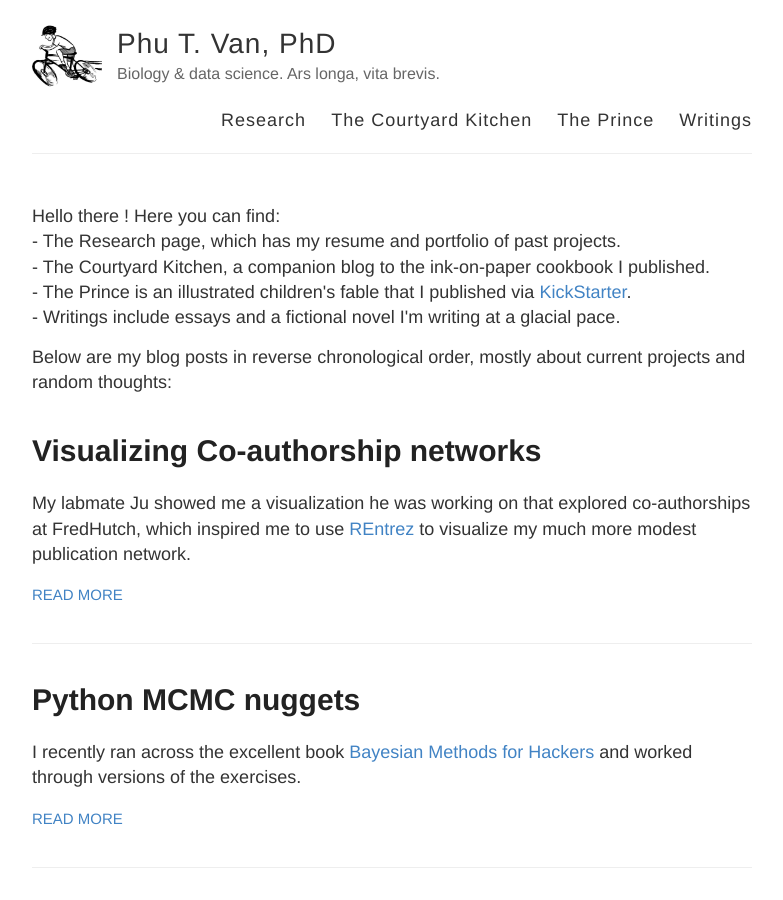
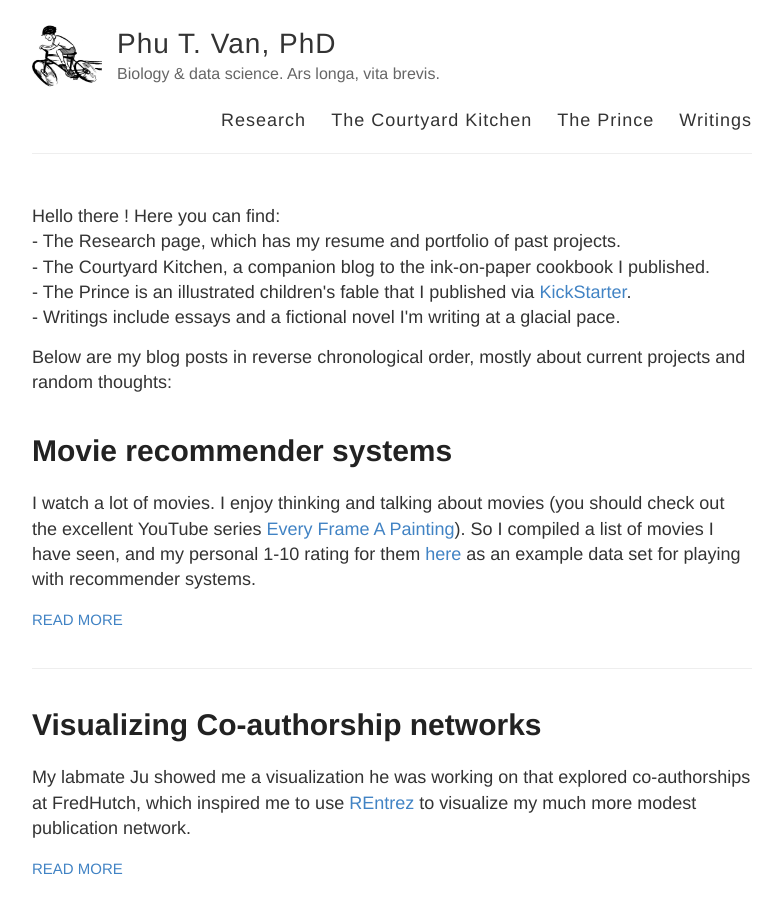
Before and after one commit to ptvan/ptvan.github.io, a Jekyll site: the page built from index.html, in a window 1280 px wide and 900 px high. Shown: the whole window, without its empty margins (248-1031 px from the left). Built offline with Jekyll 4.4.1, drawn with Linux system fonts in a browser that asks for light colours.

Commit message:
added movie recommender blog post

```diff
--- /dev/null
+++ b/_posts/2019-10-19-movie-recommender-systems.md
@@ -0,0 +1,14 @@
+---
+layout: post
+title: Movie recommender systems
+---
+
+I watch a lot of movies. I enjoy thinking and talking about movies (you should check out the excellent YouTube series [Every Frame A Painting](https://www.youtube.com/user/everyframeapainting)). So I compiled a list of movies I have seen, and my personal 1-10 rating for them [here](https://github.com/ptvan/movies) as an example data set for playing with recommender systems.
+
+### Collaborative filtering
+
+This is where I would look at people who like similar movies to me. I will need a database of people's ratings of movies. Perhaps [MovieLens](https://grouplens.org/datasets/movielens/)?
+
+### Content-based filtering
+
+This is where I would look at the traits of the movies I like (eg. director/writer/cinematographer, plot, country of origin, release date, etc...), find patterns, and make recommendations based on those patterns. Maybe an open version of IMDB like [OMDBAPI](https://www.omdbapi.com/) ?
```
Also changed, not shown: _posts/2019-10-17-coauthor-network.md (line endings or trailing spaces).
